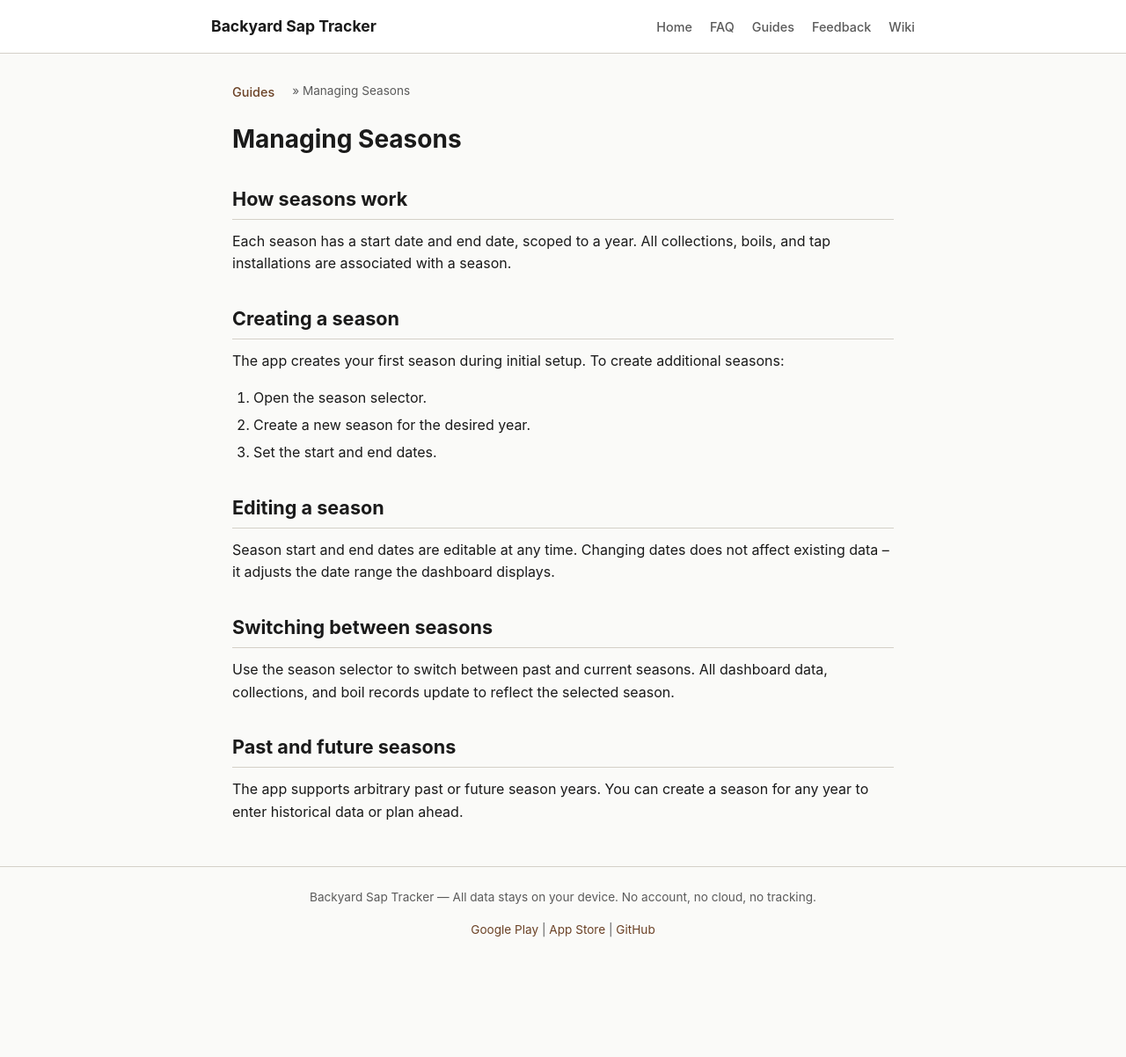
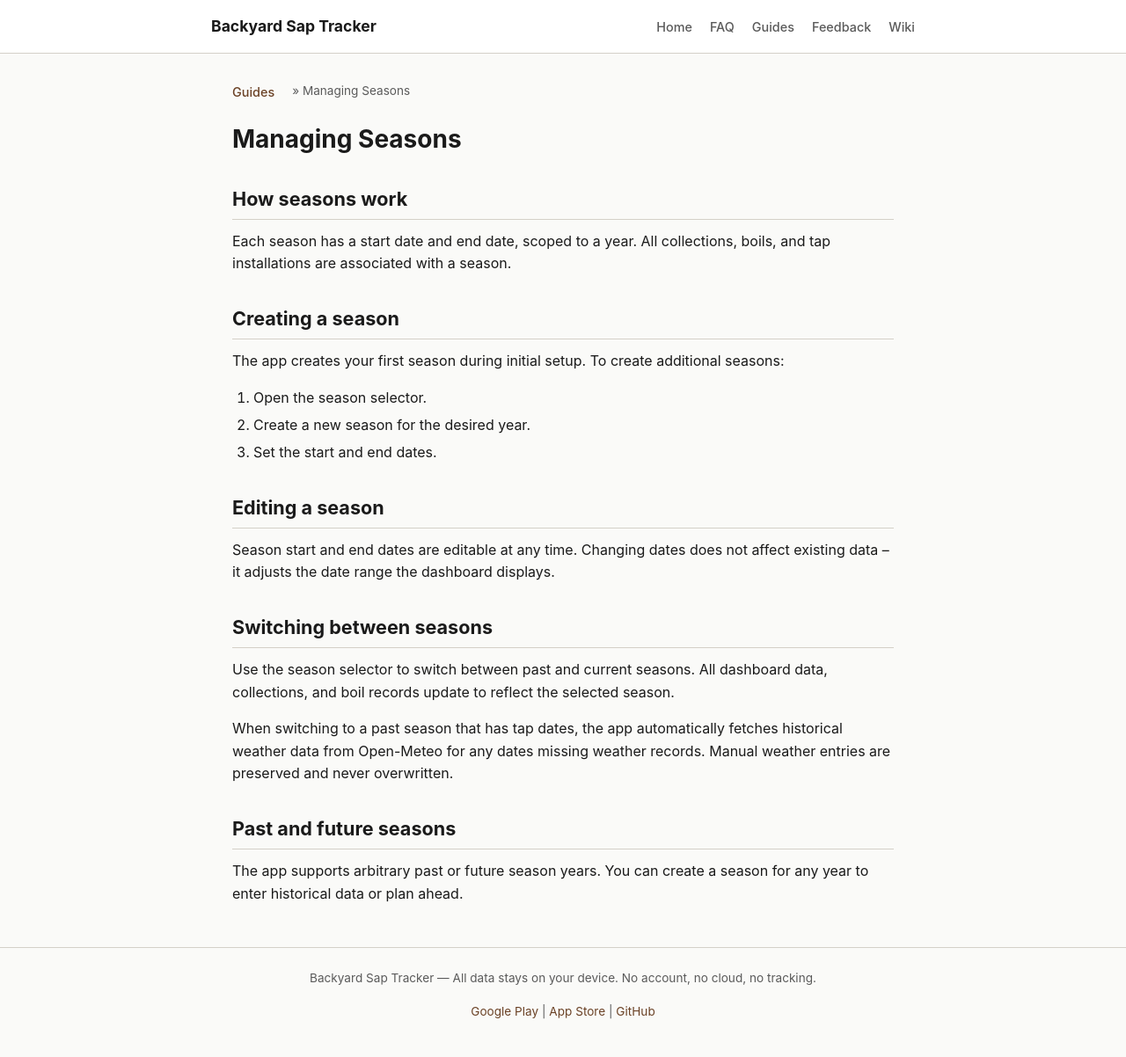
Before and after one commit to NotMilk/BackyardSapTracker-support, a Jekyll site: the page built from _guides/managing-seasons.md, in a window 1280 px wide. Shown: the whole page at 88% size. Built offline with Jekyll 4.4.1, drawn with Linux system fonts in a browser that asks for light colours; before the commit the page ends 1109 px from its top, so only the background shows below that.

Commit message:
Update seasons guide for v1.6.0 -- historical weather on season switch

```diff
--- a/_guides/managing-seasons.md
+++ b/_guides/managing-seasons.md
@@ -26,6 +26,8 @@ Season start and end dates are editable at any time. Changing dates does not aff
 
 Use the season selector to switch between past and current seasons. All dashboard data, collections, and boil records update to reflect the selected season.
 
+When switching to a past season that has tap dates, the app automatically fetches historical weather data from Open-Meteo for any dates missing weather records. Manual weather entries are preserved and never overwritten.
+
 ## Past and future seasons
 
 The app supports arbitrary past or future season years. You can create a season for any year to enter historical data or plan ahead.
```
